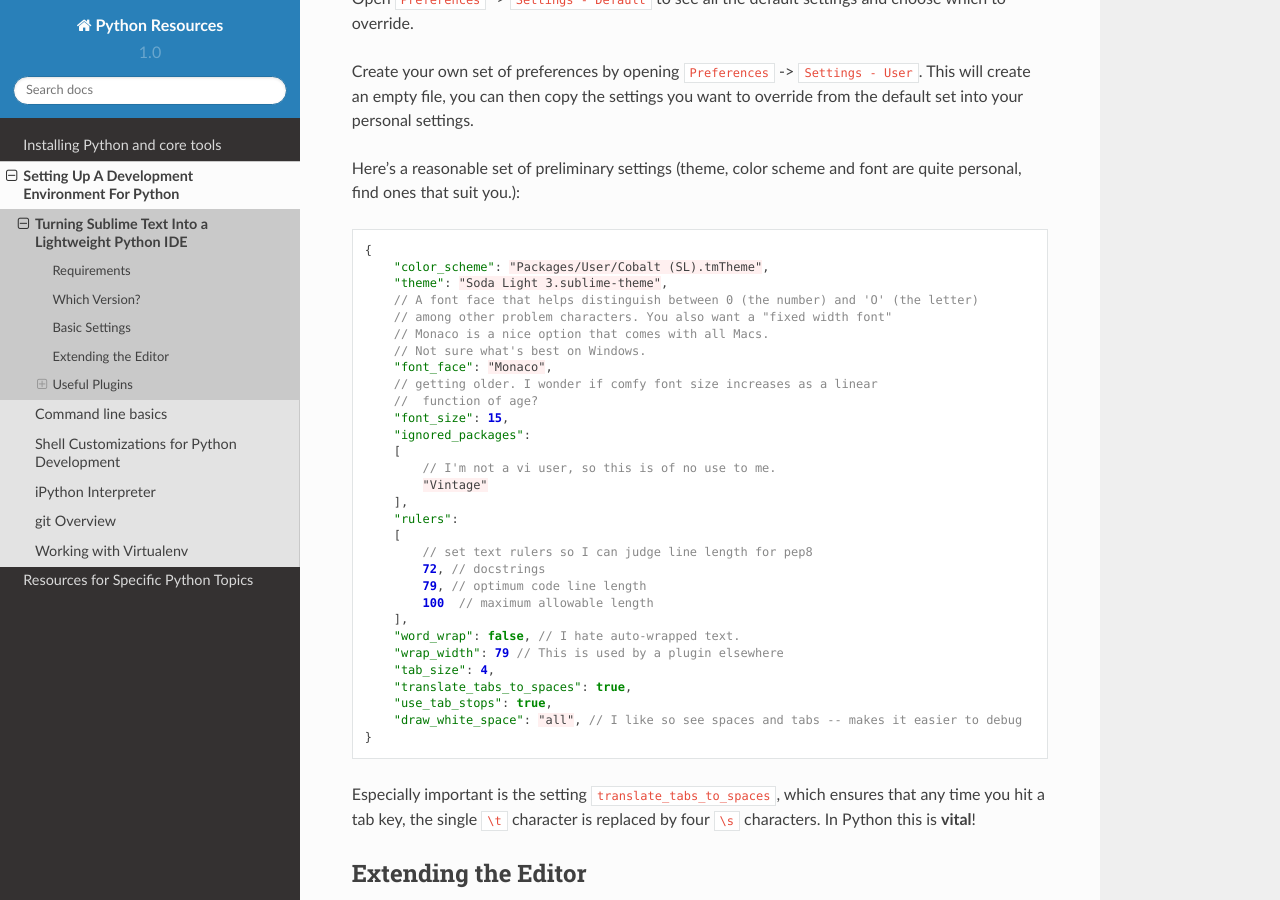
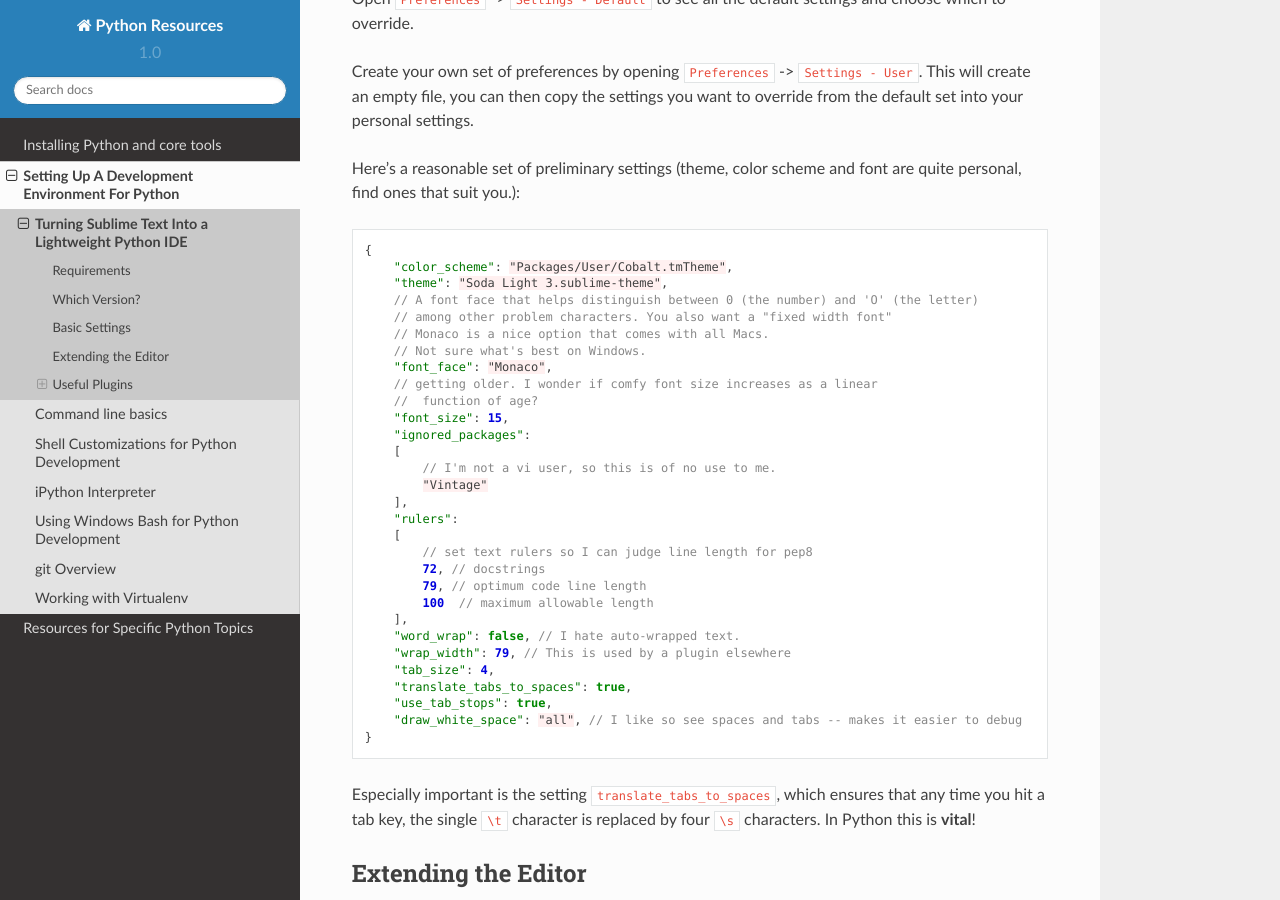
Before and after one commit to UWPCE-PythonCert/PythonResources, a Sphinx documentation site: the page built from sphinx_sources/source/DevEnvironment/sublime_as_ide.rst, in a window 1280 px wide and 900 px high, scrolled down 1002 px. Built offline with Sphinx 7.4.7 and the Read the Docs theme 2.0.0, drawn with Linux system fonts in a browser that asks for light colours.

Commit message:
added Bash for Windows page

```diff
--- a/sphinx_sources/source/DevEnvironment/index.rst
+++ b/sphinx_sources/source/DevEnvironment/index.rst
@@ -9,6 +9,7 @@ Setting Up A Development Environment For Python
     command_line
     shell
     ipython
+    windows_bash
 
     git_overview
 
--- a/sphinx_sources/source/DevEnvironment/sublime_as_ide.rst
+++ b/sphinx_sources/source/DevEnvironment/sublime_as_ide.rst
@@ -62,7 +62,7 @@ are quite personal, find ones that suit you.):
 .. code-block:: json
 
     {
-        "color_scheme": "Packages/User/Cobalt (SL).tmTheme",
+        "color_scheme": "Packages/User/Cobalt.tmTheme",
         "theme": "Soda Light 3.sublime-theme",
         // A font face that helps distinguish between 0 (the number) and 'O' (the letter)
         // among other problem characters. You also want a "fixed width font"
@@ -85,7 +85,7 @@ are quite personal, find ones that suit you.):
             100  // maximum allowable length
         ],
         "word_wrap": false, // I hate auto-wrapped text.
-        "wrap_width": 79 // This is used by a plugin elsewhere
+        "wrap_width": 79, // This is used by a plugin elsewhere
         "tab_size": 4,
         "translate_tabs_to_spaces": true,
         "use_tab_stops": true,
```
Also changed, not shown: sphinx_sources/source/DevEnvironment/windows_bash.rst (added, +27 -0 lines).
